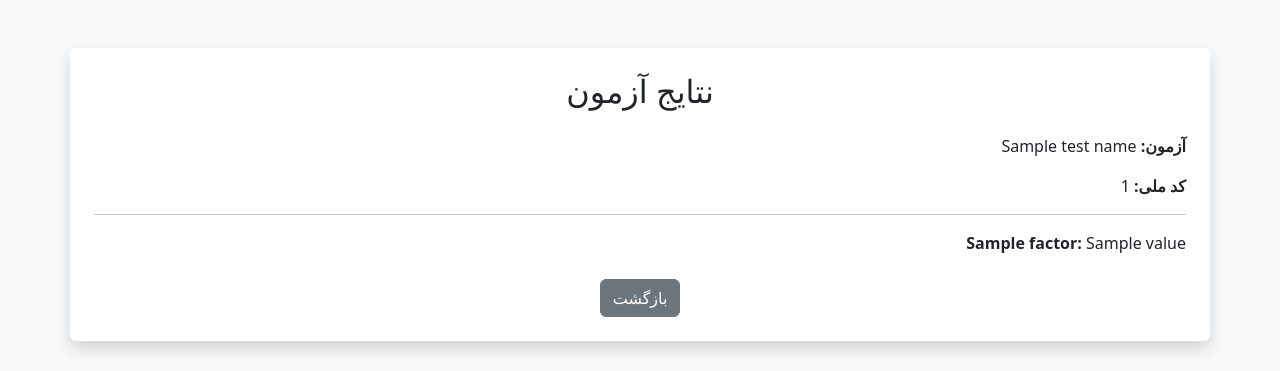
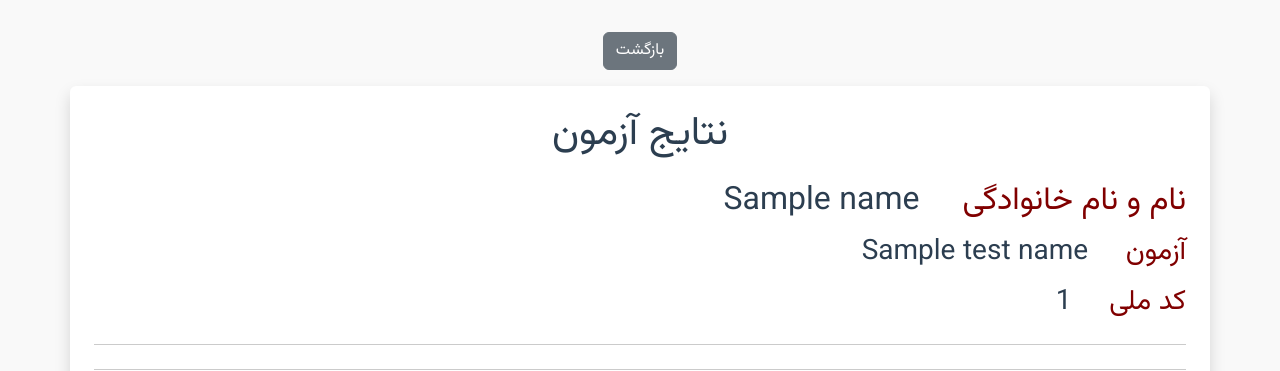
Before and after one commit to mehraveh/PsytestAnalysis, a Flask app: template templates/results.html in a window 1280 px wide. Shown: the top 371 px of the page. Run offline with Flask 3, Linux system fonts and the light colour scheme; the template is opened without the code that fills it: most values are stand-ins (such as "Sample title", 1, 10 or a date in 2020); parts of the project's set-up code (start-up, migrations or seed data) failed here and were passed over; some libraries are stand-ins or nearby versions.

Commit message:
Update results.html

```diff
--- a/templates/results.html
+++ b/templates/results.html
@@ -4,19 +4,143 @@
   <meta charset="UTF-8">
   <title>نتایج آزمون</title>
   <link href="https://cdn.jsdelivr.net/npm/bootstrap@5.3.0/dist/css/bootstrap.rtl.min.css" rel="stylesheet">
+  <link href="https://fonts.googleapis.com/css2?family=Vazirmatn&display=swap" rel="stylesheet">
+
+  <style>
+    body {
+      font-family: 'Vazirmatn', sans-serif;
+      background-color: #f9f9f9;
+      color: #333;
+      padding: 2rem;
+      line-height: 1.6;
+    }
+
+    h1, h2, h3 {
+      color: #2c3e50;
+    }
+
+    .result-box {
+      background: white;
+      padding: 1.5rem;
+      margin-bottom: 1rem;
+      border-radius: 8px;
+      box-shadow: 0 2px 8px rgba(0, 0, 0, 0.1);
+    }
+
+    img {
+      max-width: 100%;
+      height: auto;
+      display: block;
+      margin: 1rem auto;
+      page-break-inside: avoid;
+      break-inside: avoid;
+    }
+
+    .score-line {
+      font-size: 1.2rem;
+      margin-bottom: 0.8rem;
+      direction: rtl;
+    }
+
+    .score-line span {
+      unicode-bidi: plaintext;
+    }
+
+    @media print {
+      .no-print {
+        display: none !important;
+      }
+    }
+  </style>
 </head>
-<body class="bg-light">
-    <div class="container mt-5 bg-white p-4 rounded shadow">
-        <h2 class="text-center mb-4">نتایج آزمون</h2>
-        <p><strong>آزمون:</strong> {{ test_name }}</p>
-        <p><strong>کد ملی:</strong> {{ national_id }}</p>
-        <hr>
-        {% for factor, value in result.items() %}
-            <p><strong>{{ factor }}:</strong> {{ value }}</p>
-        {% endfor %}
-        <div class="text-center mt-4">
+<body>
+
+  <!-- دکمه بازگشت بالا -->
+  <div class="text-center mb-3 no-print">
     <a href="/" class="btn btn-secondary">بازگشت</a>
   </div>
+
+  <!-- محتوای اصلی قابل تبدیل به PDF -->
+  <div id="pdf-content" class="container mt-2 bg-white p-4 rounded shadow">
+
+    <h1 class="text-center mb-4">نتایج آزمون</h1>
+
+    <h2 class="mb-3">
+      <span style="color: #800000;">نام و نام خانوادگی &nbsp;&nbsp;&nbsp; </span>
+      <span style="unicode-bidi: plaintext;">{{ name }}</span>
+    </h2>
+
+    <h3 class="mb-3">
+      <span style="color: #800000;">آزمون &nbsp;&nbsp;&nbsp; </span>
+      <span style="unicode-bidi: plaintext;">{{ test_name }}</span>
+    </h3>
+
+    <h3 class="mb-4">
+      <span style="color: #800000;">کد ملی &nbsp;&nbsp;&nbsp;</span>
+      <span style="unicode-bidi: plaintext;">{{ national_id }}</span>
+    </h3>
+
+    <hr>
+    {% for key, value in result.items() %}
+    {% if "نمره" in key %}
+      <table style="width: 100%; margin-bottom: 0.6rem; font-size: 1.2rem; direction: rtl;">
+        <tr>
+          <td style="white-space: nowrap; width: 1%;">{{ key }}&nbsp;&nbsp;&nbsp;</td>
+          <td style="text-align: start;">{{ value }}&nbsp;&nbsp;&nbsp;</td>
+        </tr>
+      </table>
+    {% endif %}
+  {% endfor %}
+
+    <hr class="my-4">
+
+    {% for factor, score in graph.items() %}
+      <div class="result-box text-center">
+        <h3 >{{ factor }}  <span style="unicode-bidi: plaintext;"> &nbsp;&nbsp;&nbsp;{{ score }}&nbsp;&nbsp;&nbsp;</span></h3>
+        <img class="img-fluid mx-auto d-block" src="{{ url_for('static', filename=charts[factor]) }}" alt="نمودار {{ factor }}">
       </div>
+    {% endfor %}
+
+  </div>
+
+  <!-- دکمه دانلود PDF -->
+  <div class="text-center mt-4 no-print">
+    <button onclick="downloadPDF()" class="btn btn-primary">دانلود PDF کامل</button>
+  </div>
+<!-- مقداردهی اطلاعات پنهان برای استفاده در نام فایل -->
+<span id="info"
+      data-test="{{ test_name }}"
+      data-id="{{ national_id }}"
+      style="display: none;"></span>
+  <!-- html2pdf.js -->
+  <script src="https://cdnjs.cloudflare.com/ajax/libs/html2pdf.js/0.10.1/html2pdf.bundle.min.js"></script>
+
+  <!-- تابع PDF -->
+  <script>
+function downloadPDF() {
+  const element = document.getElementById('pdf-content');
+
+  // دریافت اطلاعات برای نام فایل
+  const info = document.getElementById('info');
+  const testName = info.getAttribute('data-test').replace(/\s+/g, '-');
+  const nationalID = info.getAttribute('data-id');
+  const filename = `نتیجه-آزمون-${testName}-${nationalID}.pdf`;
+
+  const opt = {
+    margin:       0.5,
+    filename:     filename,
+    image:        { type: 'jpeg', quality: 0.98 },
+    html2canvas:  {
+      scale: 2,
+      scrollY: 0,
+      useCORS: true
+    },
+    jsPDF:        { unit: 'in', format: 'a4', orientation: 'portrait' },
+    pagebreak:    { mode: ['avoid-all', 'css', 'legacy'] }
+  };
+  html2pdf().set(opt).from(element).save();
+}
+  </script>
+
 </body>
 </html>
```
Lines whose indentation alone changed are shown as unchanged.
